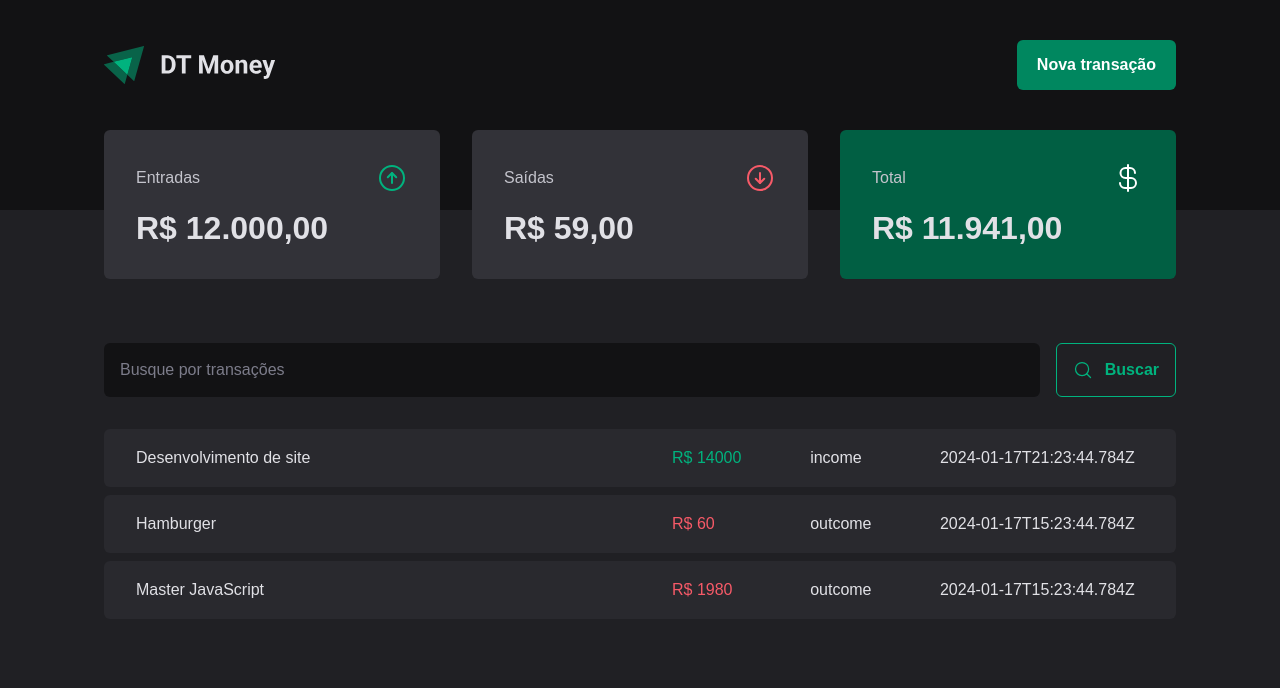
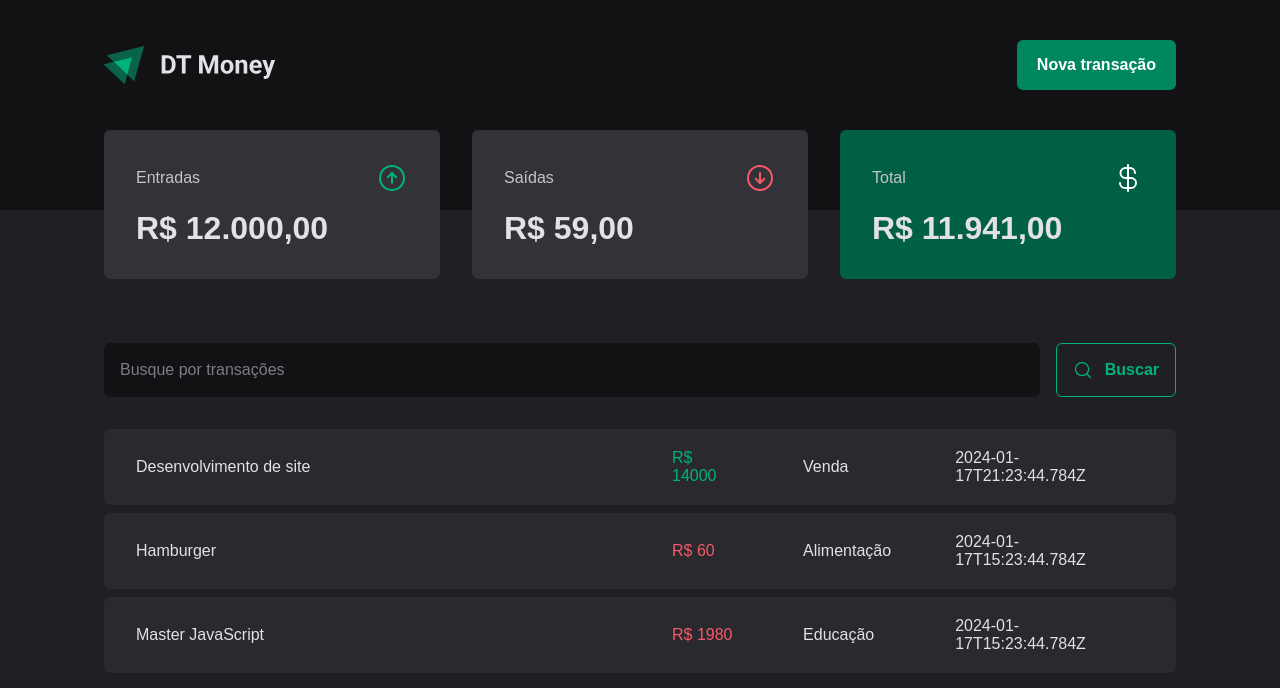
Before and after one commit to Newton-Duarte/ignite-dt-money, a React (Vite) app: page / in a window 1280 px wide. Shown: the top 688 px of the page. Built offline with nearby package versions, Linux system fonts and the light colour scheme; data requests are answered from the project's data file.

Commit message:
fix: transaction category

```diff
--- a/src/pages/Transactions/index.tsx
+++ b/src/pages/Transactions/index.tsx
@@ -26,7 +26,7 @@ export function Transactions() {
                   R$ {transaction.price}
                   </S.PriceHighlight>
                 </td>
-                <td>{transaction.type}</td>
+                <td>{transaction.category}</td>
                 <td>{transaction.createdAt}</td>
               </tr>
             ))}
```
